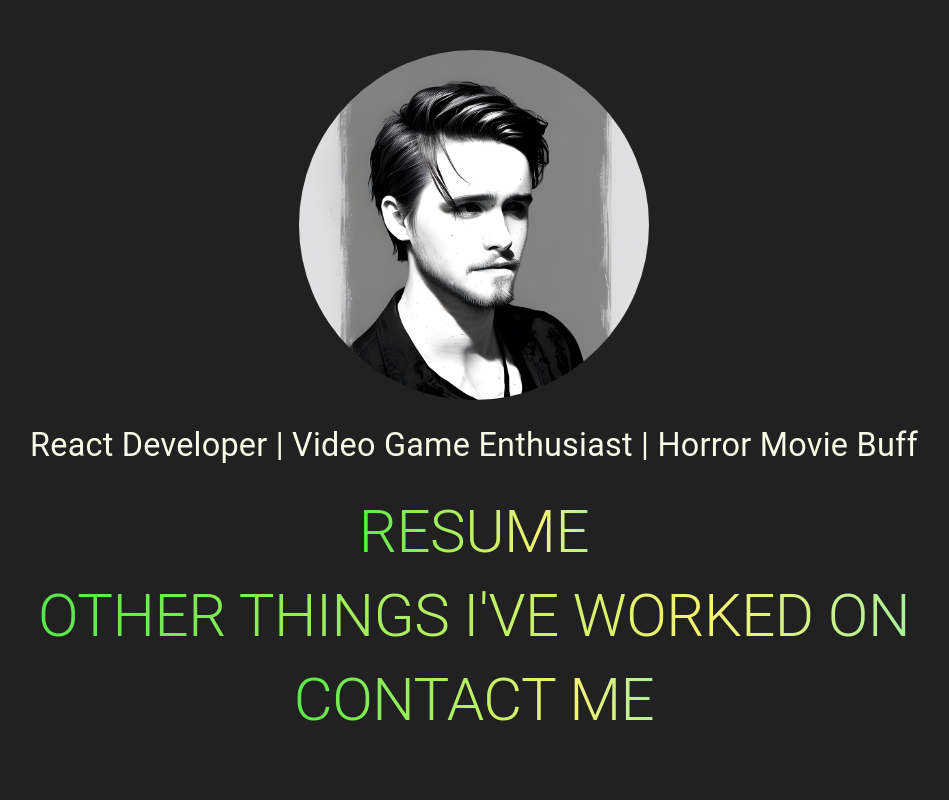
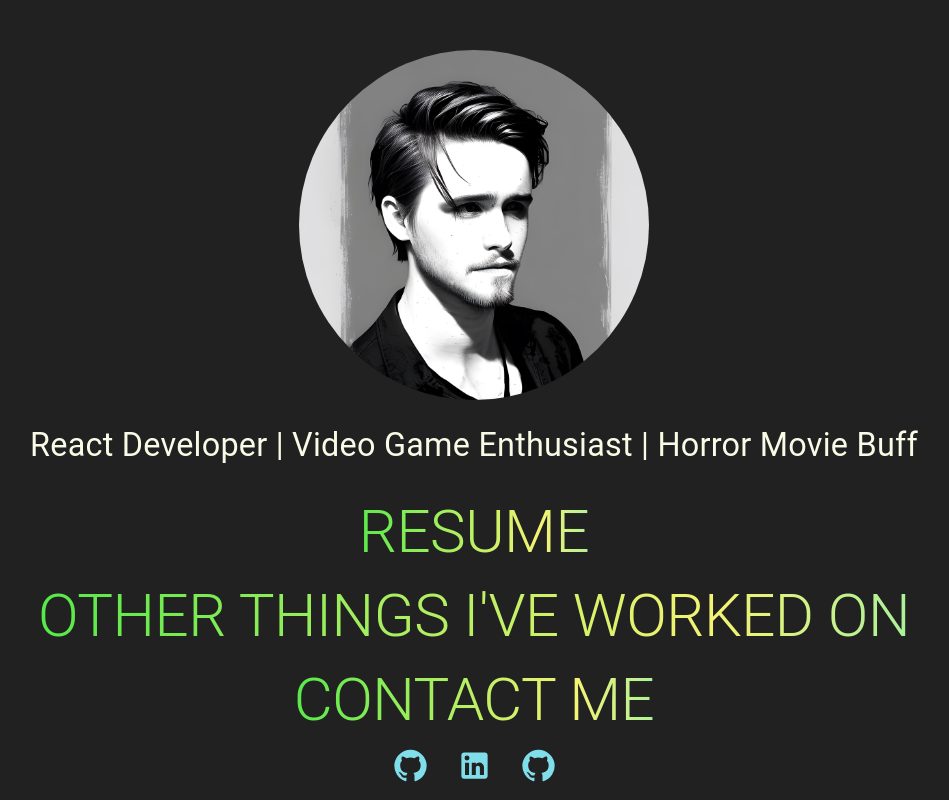
Before and after one commit to ajones119/AramisJones, a React (Create React App) app: page / in a window 1280 px wide. Shown: the whole page, without its empty margins (166-1115 px from the left). Built offline with nearby package versions, Linux system fonts and the light colour scheme.

Commit message:
reformatting home page to components and adding some icons

```diff
--- /dev/null
+++ b/src/components/HomeFooter/HomeFooter.js
@@ -0,0 +1,34 @@
+import React from 'react';
+import GitHubIcon from "@mui/icons-material/GitHub";
+import LinkedInIcon from "@mui/icons-material/LinkedIn";
+import { Grid } from '@mui/material';
+import { NavigationButton } from '../NavigationButton/NavigationButton';
+
+export const HomeFooter = () => {
+    return (
+      <Grid container justifyContent="center" alignItems="center">
+        <Grid item>
+          <NavigationButton
+            content={<GitHubIcon color="tertiary" fontSize="large" />}
+            to="https://github.com/ajones119?tab=repositories"
+            toExternal
+          />
+        </Grid>
+        <Grid item>
+          <NavigationButton
+            content={<LinkedInIcon color="tertiary" fontSize="large" />}
+            to="https://www.linkedin.com/in/aramis-jones-904b2b1ba/"
+            toExternal
+          />
+        </Grid>
+        <Grid item>
+          <NavigationButton
+            content={<GitHubIcon color="tertiary" fontSize="large" />}
+            to="https://github.com/ajones119?tab=repositories"
+            toExternal
+          />
+        </Grid>
+        <Grid item></Grid>
+      </Grid>
+    );
+}
--- /dev/null
+++ b/src/components/HomeNavButtons/HomeNavButtons.js
@@ -0,0 +1,35 @@
+import { Grid, Typography } from '@mui/material';
+import React from 'react';
+import { NavigationButton } from '../NavigationButton/NavigationButton';
+
+export const HomeNavButtons = () => {
+    return (
+      <Grid
+        container
+        direction="column"
+        justifyContent="center"
+        alignItems="center"
+      >
+        <Grid item>
+          <NavigationButton
+            to="/AramisJones/WorkAndEducation"
+            content={<Typography variant="h2">Resume</Typography>}
+          />
+        </Grid>
+        <Grid item>
+          <NavigationButton
+            to="/AramisJones/PastProjects"
+            content={
+              <Typography variant="h2">Other things I've worked on</Typography>
+            }
+          />
+        </Grid>
+        <Grid item>
+          <NavigationButton
+            to="/AramisJones/ContactInfo"
+            content={<Typography variant="h2">Contact me</Typography>}
+          />
+        </Grid>
+      </Grid>
+    );
+}
--- a/src/components/NavigationButton/NavigationButton.js
+++ b/src/components/NavigationButton/NavigationButton.js
@@ -1,15 +1,26 @@
-import { Button, Typography } from '@mui/material';
+import { Button } from '@mui/material';
 import React from 'react';
 import { useNavigate } from 'react-router-dom';
+import { openNewTab } from './helpers';
 import "./NavigationButton.css"
 
-export const NavigationButton = ({ variant="text", color="primary", to="", content }) => {
+export const NavigationButton = ({
+  variant = "text",
+  color = "primary",
+  to = "",
+  content,
+  toExternal = false
+}) => {
     const navigate = useNavigate();
     return (
         <Button
           color={color}
           variant={variant}
-          onClick={() => navigate(to)}
+          onClick={() => {
+            toExternal ?
+            openNewTab(to)
+            : navigate(to)
+          }}
           className="nav-button"
         >
           {content}
--- /dev/null
+++ b/src/components/NavigationButton/helpers.js
@@ -0,0 +1,3 @@
+export const openNewTab = (url) => {
+  window.open(url);
+};
--- a/src/theme.js
+++ b/src/theme.js
@@ -1,5 +1,5 @@
 import { createTheme, responsiveFontSizes } from "@mui/material";
-import { lime, green } from "@mui/material/colors";
+import { lime, green, cyan } from "@mui/material/colors";
 
 export const TopTheme = responsiveFontSizes(
   createTheme({
@@ -10,6 +10,9 @@
       secondary: {
         main: green[700],
       },
+      tertiary: {
+        main: cyan[200],
+      },
     },
   })
 );
--- a/src/views/Home/Home.js
+++ b/src/views/Home/Home.js
@@ -1,7 +1,8 @@
-import { Grid, Typography } from '@mui/material';
+import { Grid } from '@mui/material';
 import React from 'react';
+import { HomeFooter } from '../../components/HomeFooter/HomeFooter';
 import { HomeHeader } from '../../components/HomeHeader/HomeHeader';
-import { NavigationButton } from '../../components/NavigationButton/NavigationButton';
+import { HomeNavButtons } from '../../components/HomeNavButtons/HomeNavButtons';
 
 export const Home = () => {
     return (
@@ -18,26 +19,10 @@
             <HomeHeader />
           </Grid>
           <Grid item>
-            <NavigationButton
-              to="/AramisJones/WorkAndEducation"
-              content={<Typography variant="h2">Resume</Typography>}
-            />
+            <HomeNavButtons />
           </Grid>
           <Grid item>
-            <NavigationButton
-              to="/AramisJones/PastProjects"
-              content={
-                <Typography variant="h2">
-                  Other things I've worked on
-                </Typography>
-              }
-            />
-          </Grid>
-          <Grid item>
-            <NavigationButton
-              to="/AramisJones/ContactInfo"
-              content={<Typography variant="h2">Contact me</Typography>}
-            />
+            <HomeFooter />
           </Grid>
         </Grid>
       </div>
```
